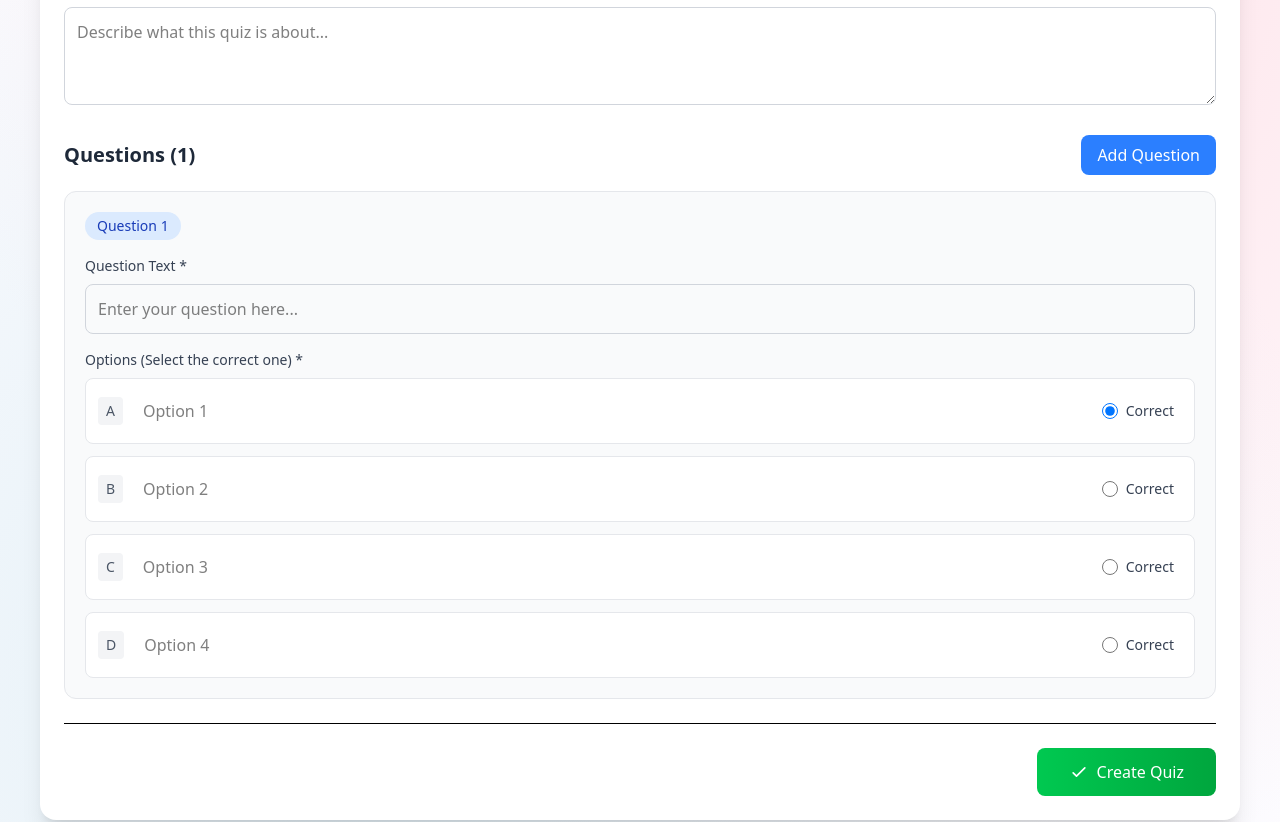
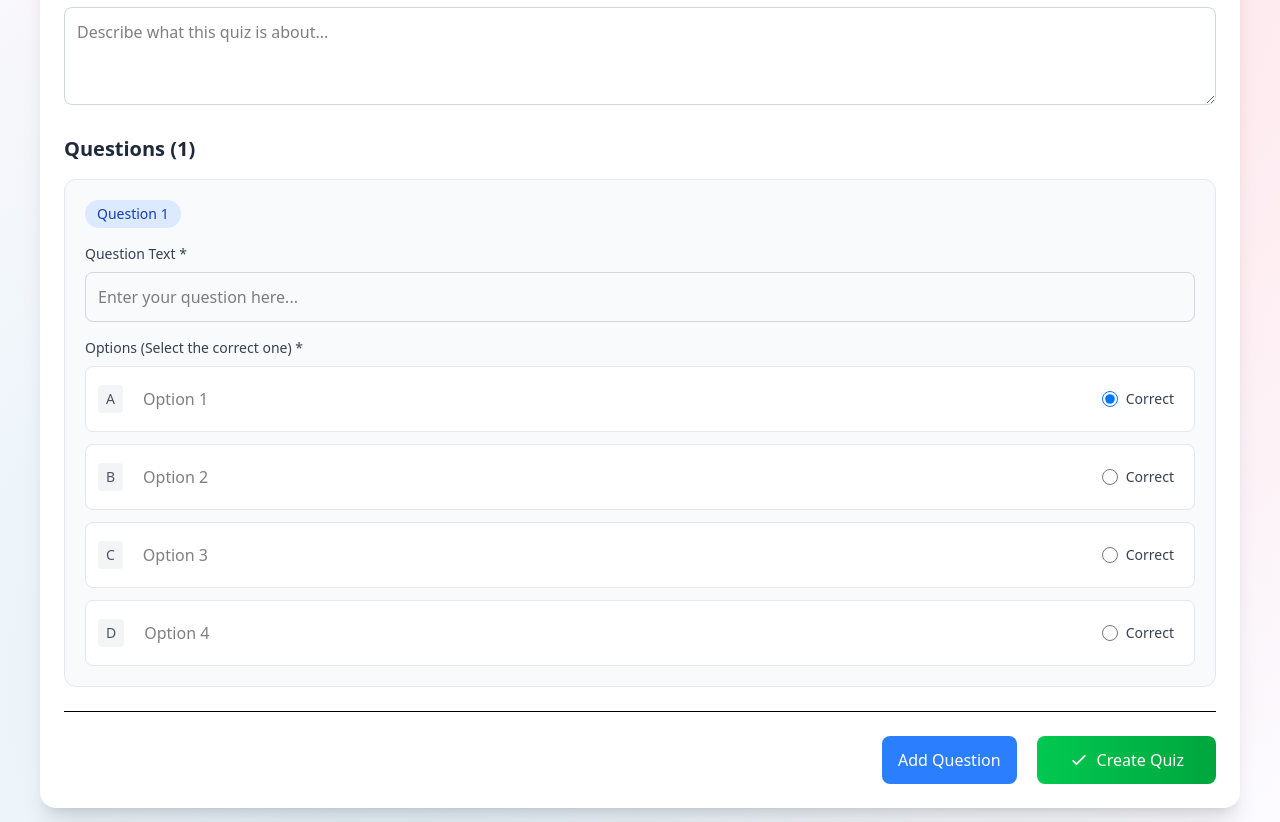
Before and after one commit to joydeep-07/Educate, a React (Vite) app in the folder frontend/: page /admin/createquiz in a window 1280 px wide. Shown: the part 643-1465 px from the top of the page. Built offline with nearby package versions, Linux system fonts and the light colour scheme; sample sign-in values are in the browser's storage.

Commit message:
Create Quiz Updated

```diff
--- a/frontend/src/admin/CreateQuiz.jsx
+++ b/frontend/src/admin/CreateQuiz.jsx
@@ -142,14 +142,6 @@ const CreateQuiz = () => {
                 <h3 className="text-xl font-semibold text-gray-800">
                   Questions ({questions.length})
                 </h3>
-                <button
-                  type="button"
-                  onClick={addQuestion}
-                  className="flex items-center gap-2 bg-blue-500 hover:bg-blue-600 text-white px-4 py-2 rounded-lg transition duration-200"
-                >
-
-                  Add Question
-                </button>
               </div>
 
               {/* Questions List */}
@@ -259,7 +251,15 @@ const CreateQuiz = () => {
             </div>
 
             {/* Submit Button */}
-            <div className="flex justify-end pt-6 border-t">
+            <div className="flex gap-5 justify-end pt-6 border-t">
+              <button
+                type="button"
+                onClick={addQuestion}
+                className="flex items-center gap-2 bg-blue-500 hover:bg-blue-600 text-white px-4 py-2 rounded-lg transition duration-200"
+              >
+                Add Question
+              </button>
+
               <button
                 type="submit"
                 disabled={loading}
@@ -310,8 +310,6 @@ const CreateQuiz = () => {
             </div>
           </form>
         </div>
-
-
       </div>
     </div>
   );
```
